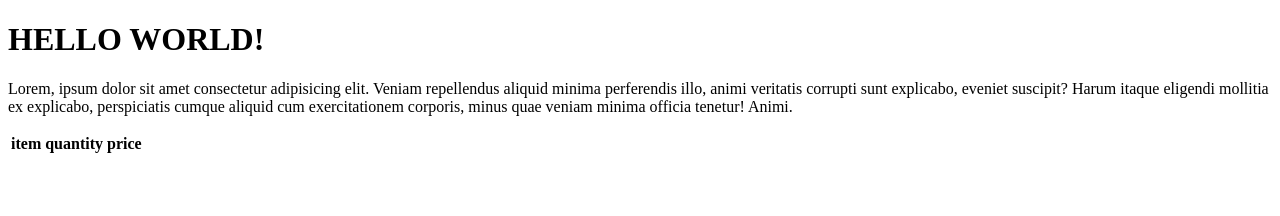
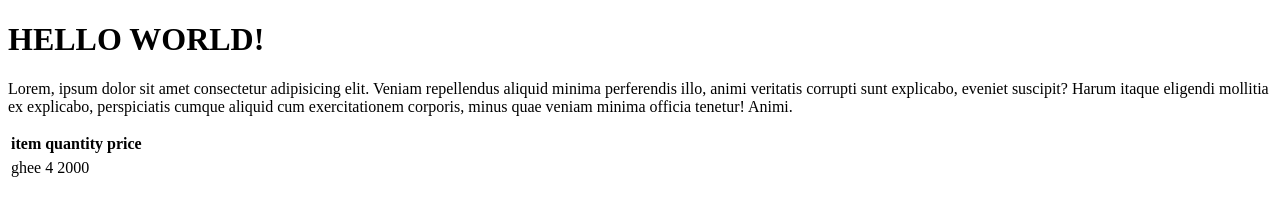
Before and after one commit to G-Mustafa02/web-development-practice, a plain HTML site: page index.html in a window 1280 px wide. Drawn offline with Linux system fonts and the light colour scheme.

Commit message:
item placed

```diff
--- a/index.html
+++ b/index.html
@@ -15,5 +15,12 @@
             <th>price</th>
         </tr>
     </table>
+    <table>
+        <tr>
+            <td>ghee</td>
+            <td>4</td>
+            <td>2000</td>
+        </tr>
+    </table>
 </body>
 </html>
```
